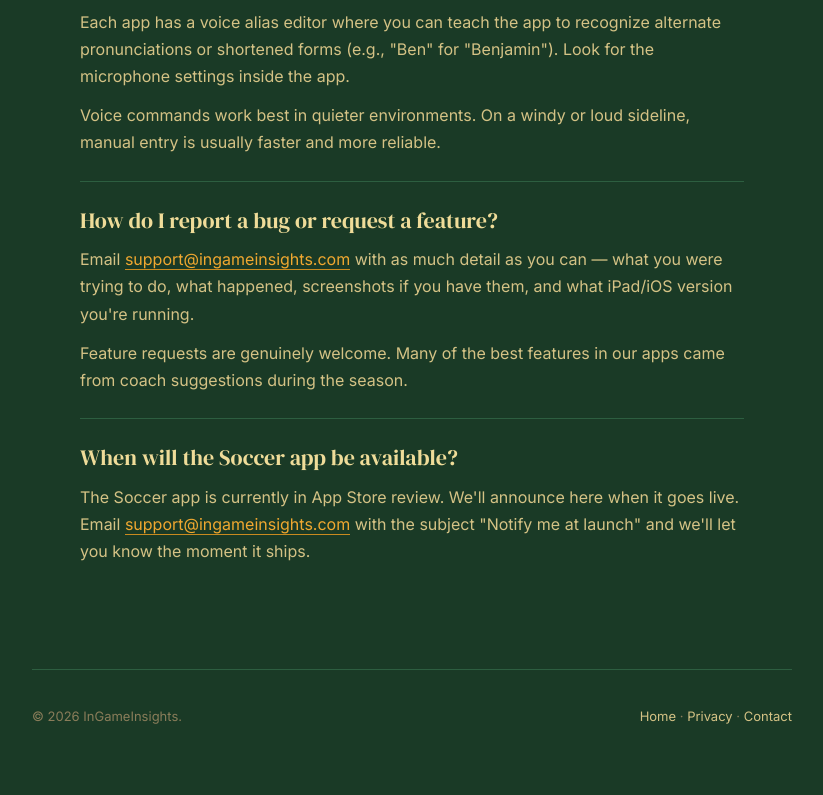
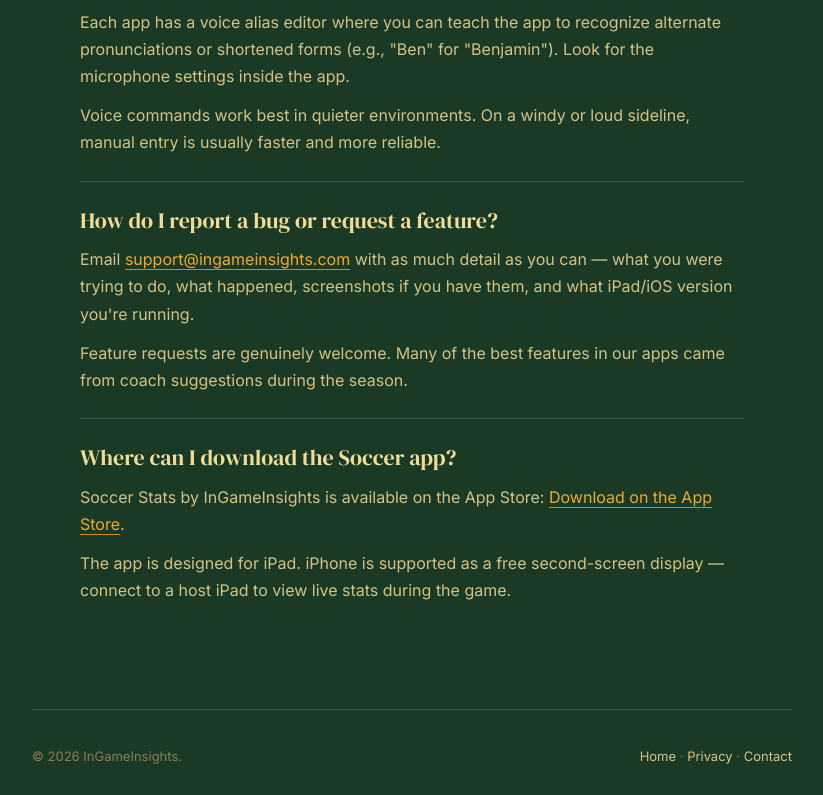
Before and after one commit to ssibley9/ingameinsights, a plain HTML site: page support.html in a window 1280 px wide. Shown: the part 1722-2517 px from the top of the page, without its empty margins (228-1051 px from the left). Before the commit the page ends 2478 px from the top, so only its background shows below. Drawn offline with Linux system fonts and the light colour scheme.

Commit message:
Update support.html

```diff
--- a/support.html
+++ b/support.html
@@ -309,9 +309,10 @@
       </div>
 
       <div class="faq-item">
-        <div class="faq-question">When will the Soccer app be available?</div>
+        <div class="faq-question">Where can I download the Soccer app?</div>
         <div class="faq-answer">
-          <p>The Soccer app is currently in App Store review. We'll announce here when it goes live. Email <a href="mailto:support@ingameinsights.com?subject=Soccer%20App%20-%20Notify%20me%20at%20launch">support@ingameinsights.com</a> with the subject "Notify me at launch" and we'll let you know the moment it ships.</p>
+          <p>Soccer Stats by InGameInsights is available on the App Store: <a href="https://apps.apple.com/us/app/soccer-stats-by-ingameinsights/id6762889730" target="_blank" rel="noopener">Download on the App Store</a>.</p>
+          <p>The app is designed for iPad. iPhone is supported as a free second-screen display — connect to a host iPad to view live stats during the game.</p>
         </div>
       </div>
 
```
